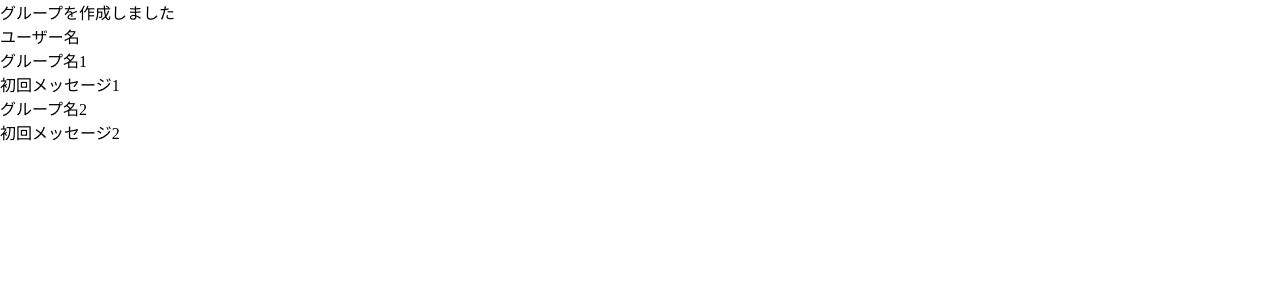
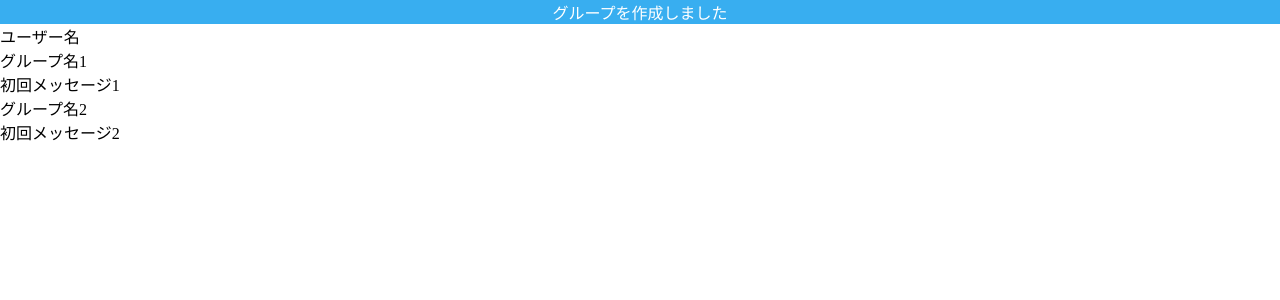
Before and after one commit to truthconductor/chat-space, a Rails app: page / in a window 1280 px wide. Shown: the top 300 px of the page. Run offline with Rails 7, Linux system fonts and the light colour scheme; style sheets or scripts are compiled from the project's sources; some libraries are stand-ins or nearby versions.

Commit message:
Update application.scss
import reset, variable
add Header style

```diff
--- a/app/assets/stylesheets/application.scss
+++ b/app/assets/stylesheets/application.scss
@@ -1 +1,11 @@
 @import "./reset";
+@import "./variable";
+
+.Header {
+  color: #ffffff;
+  background-color: #38aef0;
+  .Header-infomation
+  {
+    text-align: center;
+  }
+}
```
